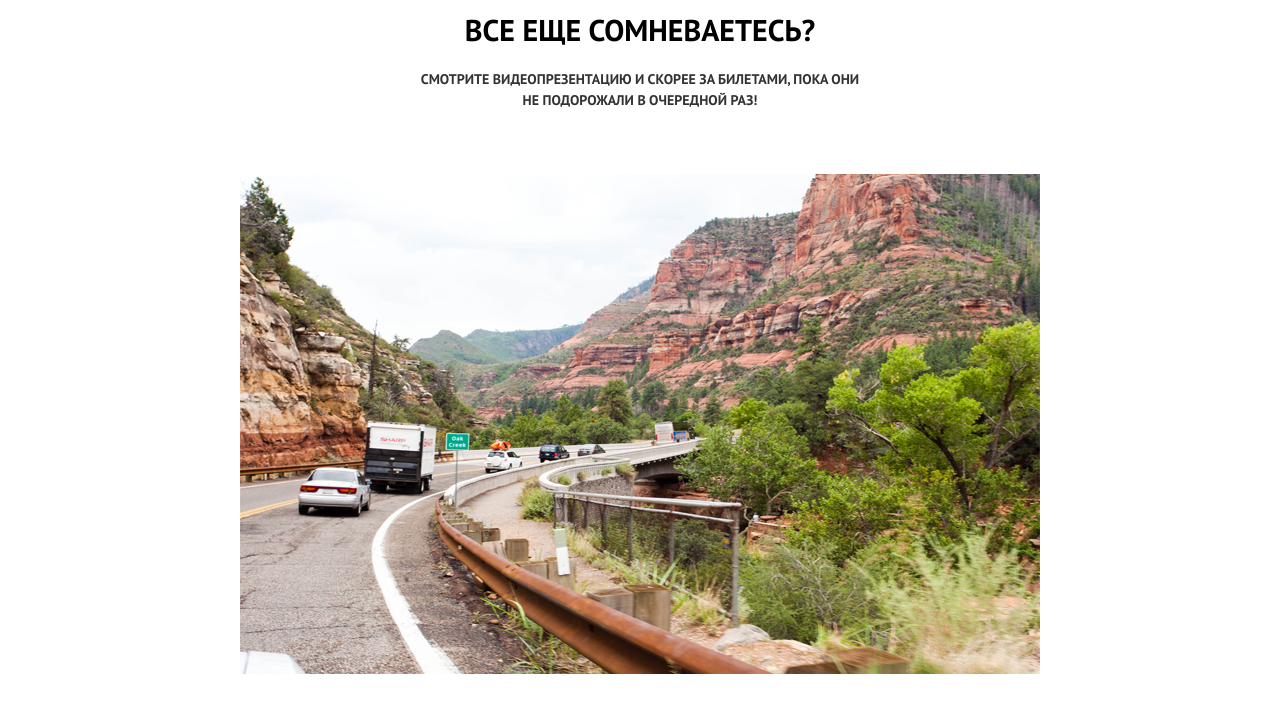
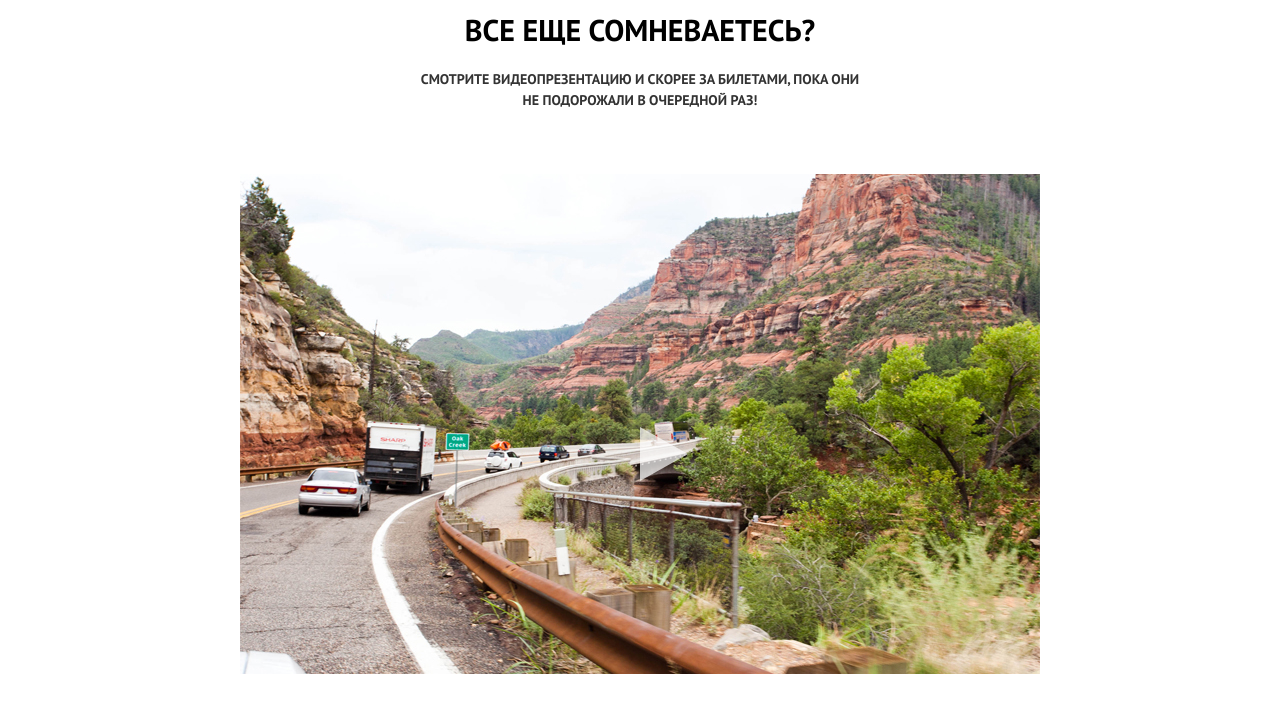
Before and after one commit to htmlacademy-adaptive/1359263-sedona-28, a website: page source/catalog.html in a window 1280 px wide. Shown: the part 1544-2257 px from the top of the page. Drawn offline with nearby package versions, Linux system fonts and the light colour scheme; files that its build step writes are made by us from their sources.

Commit message:
create buttin for video

```diff
--- a/source/catalog.html
+++ b/source/catalog.html
@@ -140,7 +140,7 @@
       <p class="text-description--video-blog text-description unstyle">
         Смотрите видеопрезентацию и скорее за билетами, пока они не подорожали в очередной раз!
       </p>
-      <a class="unstyle" href="#">
+      <a class="video-blog__link unstyle" href="#">
         <picture>
           <source media="(min-width: 1200px)" srcset="img/catalog-video-desktop.jpg" width="800" height="500">
           <source media="(min-width: 768px)" srcset="img/catalog-video-tablet.jpg" width="648" height="500">
--- a/source/less/blocks/catalog/video-blog.less
+++ b/source/less/blocks/catalog/video-blog.less
@@ -4,15 +4,18 @@
 
 .video-blog__picture {
   background-color: @brown-color;
+}
+
+.video-blog__link {
   position: relative;
 }
 
-.video-blog__picture::after {
+.video-blog__link::after {
   content: "";
   background-image: url("../../../img/video-icon-play.svg");
   position: absolute;
-  top: 0;
-  left: 0;
+  top: 50%;
+  left: 50%;
   width: 48px;
   height: 54px;
   z-index: 100;
```
